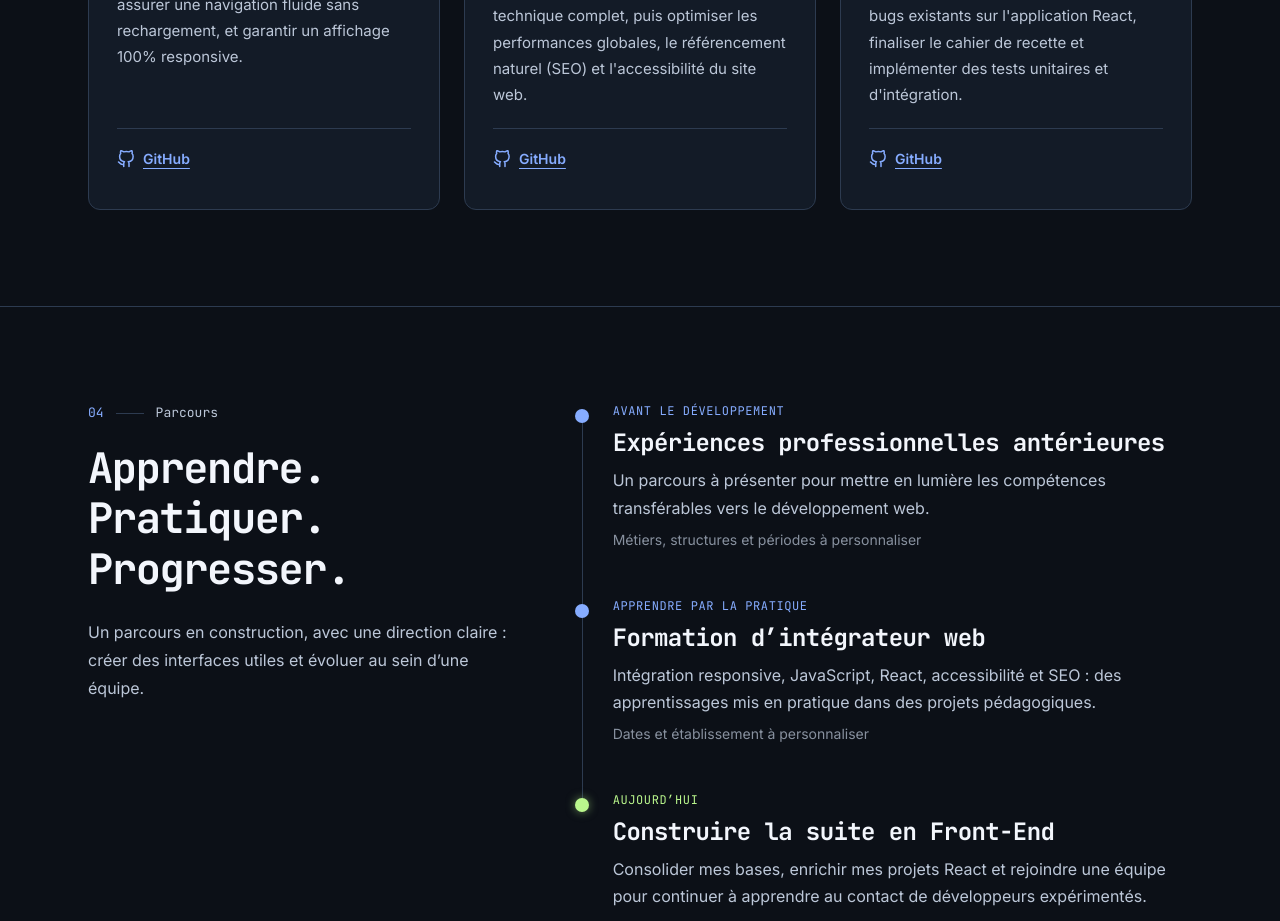
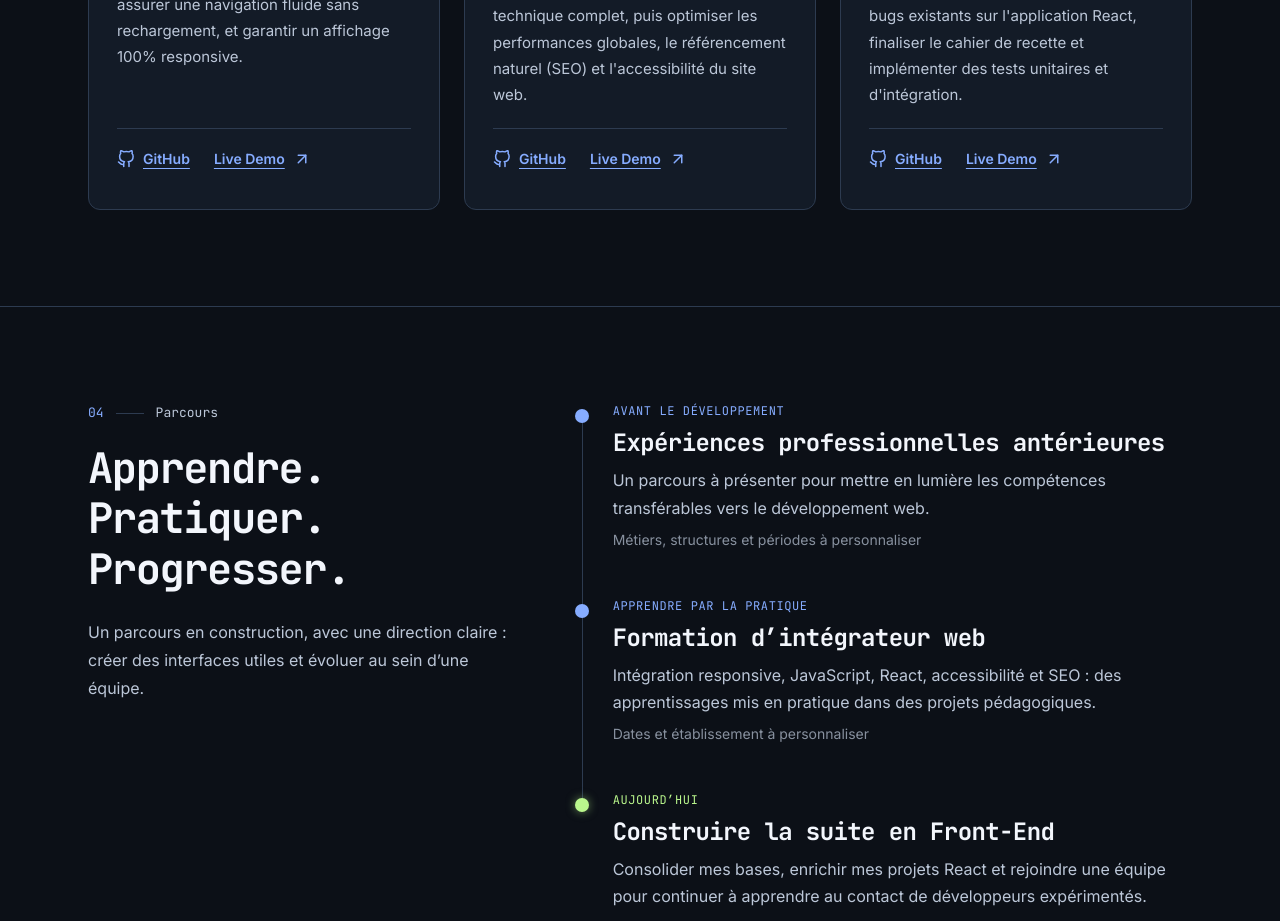
Before and after one commit to Adam93000/Portfolio, a React (Vite) app: page / in a window 1280 px wide. Shown: the part 3020-3941 px from the top of the page. Built offline with nearby package versions, Linux system fonts and the light colour scheme.

Commit message:
Ajout des liens de demo des projets

```diff
--- a/src/components/sections/Contact/ContactForm.jsx
+++ b/src/components/sections/Contact/ContactForm.jsx
@@ -48,7 +48,7 @@ export default function ContactForm() {
           placeholder="Votre nom"
           value={formData.name}
           onChange={handleChange}
-          className="h-12 w-full rounded-lg border border-line bg-[#0c1017] px-4 font-sans text-sm text-ink placeholder:text-muted/40 focus:border-brand focus:outline-none focus:ring-1 focus:ring-brand"
+          className="h-12 w-full rounded-lg border border-line bg-page px-4 font-sans text-sm text-ink placeholder:text-muted/40 focus:border-brand focus:outline-none focus:ring-1 focus:ring-brand"
         />
       </div>
 
@@ -68,7 +68,7 @@ export default function ContactForm() {
           placeholder="Votre adresse email"
           value={formData.email}
           onChange={handleChange}
-          className="h-12 w-full rounded-lg border border-line bg-[#0c1017] px-4 font-sans text-sm text-ink placeholder:text-muted/40 focus:border-brand focus:outline-none focus:ring-1 focus:ring-brand"
+          className="h-12 w-full rounded-lg border border-line bg-page px-4 font-sans text-sm text-ink placeholder:text-muted/40 focus:border-brand focus:outline-none focus:ring-1 focus:ring-brand"
         />
       </div>
 
@@ -88,7 +88,7 @@ export default function ContactForm() {
           placeholder="Votre projet, votre question..."
           value={formData.message}
           onChange={handleChange}
-          className="w-full resize-none rounded-lg border border-line bg-[#0c1017] p-4 font-sans text-sm text-ink placeholder:text-muted/40 focus:border-brand focus:outline-none focus:ring-1 focus:ring-brand"
+          className="w-full resize-none rounded-lg border border-line bg-page p-4 font-sans text-sm text-ink placeholder:text-muted/40 focus:border-brand focus:outline-none focus:ring-1 focus:ring-brand"
         />
       </div>
 
--- a/src/data/projectsData.js
+++ b/src/data/projectsData.js
@@ -14,8 +14,8 @@ export const projectsData = [
             improvements: "Intégration d'un outil de gestion d'état global comme Redux pour préparer un passage à l'échelle."
         },
         links: {
-            github: "https://github.com/Adam93000/kasa",
-            demo: ""
+            github: "https://github.com/Adam93000/Projet-7-OpenClassrooms",
+            demo: "https://kasaappproject.netlify.app/"
         }
     },
     {
@@ -33,8 +33,8 @@ export const projectsData = [
             improvements: "Mise en place d'une intégration continue (CI/CD) pour exécuter automatiquement les tests Lighthouse à chaque nouvelle mise à jour du code."
         },
         links: {
-            github: "https://github.com/Adam93000/nina-carducci",
-            "demo": ""
+            github: "https://github.com/Adam93000/Projet-8-OpenClassrooms",
+            "demo": "https://adam93000.github.io/Projet-8-OpenClassrooms/"
         }
     },
     {
@@ -52,8 +52,8 @@ export const projectsData = [
             improvements: "Mettre en place des tests End-to-End (E2E) avec Cypress pour simuler le parcours complet d'un utilisateur."
         },
         links: {
-            github: "https://github.com/Adam93000/724events",
-            demo: ""
+            github: "https://github.com/Adam93000/Projet-9-OpenClassrooms",
+            demo: "https://glittering-macaron-3385d0.netlify.app/"
         }
     }
 ];
```
